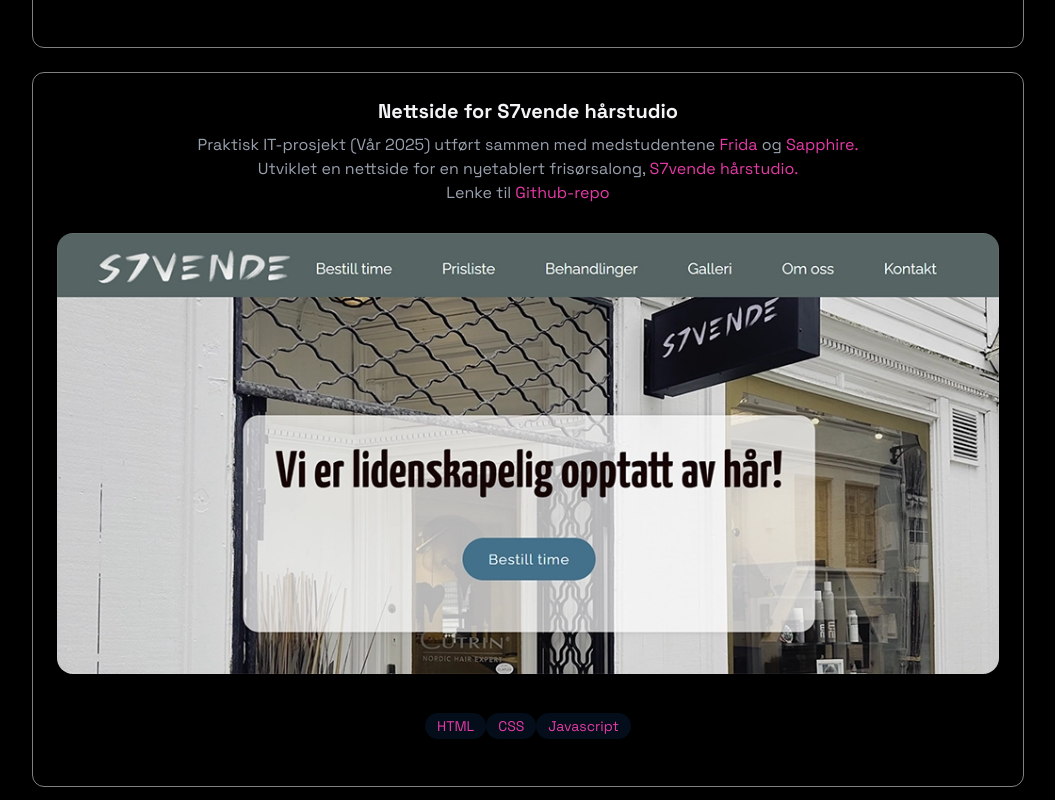
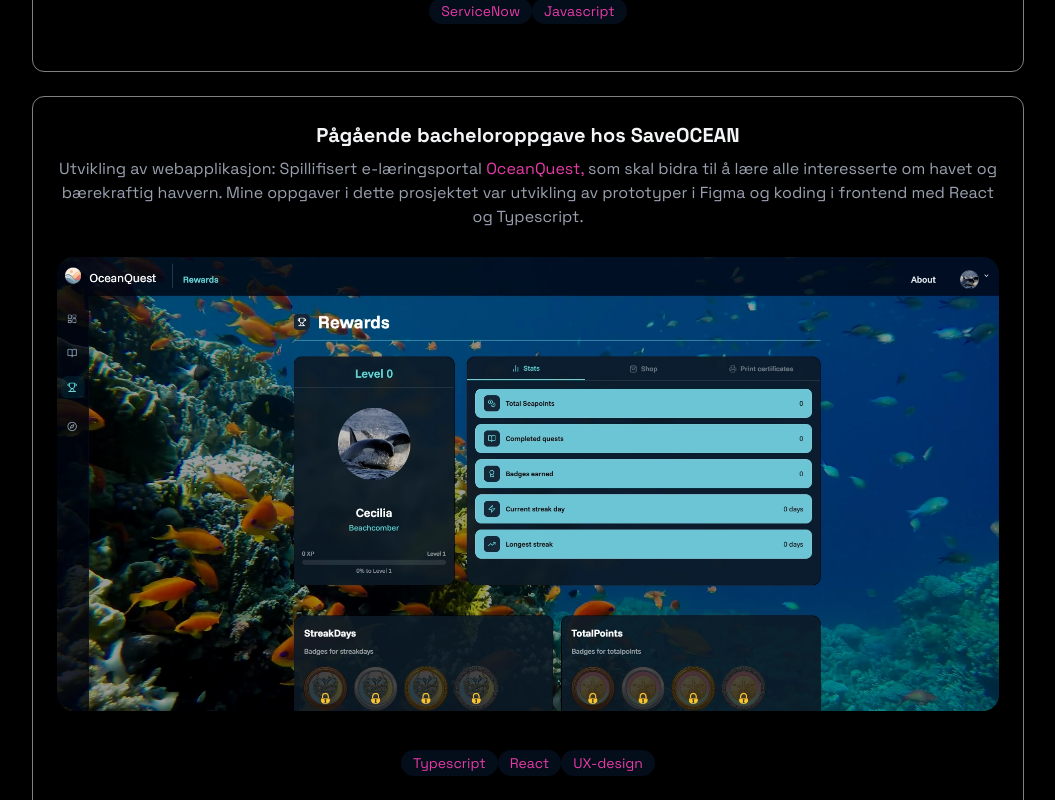
Before and after one commit to csselia/portfolio, a React (Vite) app: page / in a window 1280 px wide. Shown: the part 5080-5880 px from the top of the page, without its empty margins (112-1167 px from the left). Built offline with nearby package versions, Linux system fonts and the light colour scheme.

Commit message:
oppdatert

```diff
--- a/src/components/sections/Projects.jsx
+++ b/src/components/sections/Projects.jsx
@@ -25,6 +25,8 @@
 import afd_21 from '../../assets/afd_21.webp';
 import afd_22 from '../../assets/afd_22.webp';
 import afd_23 from '../../assets/afd_23.webp';
+import afd_24 from '../../assets/afd_24.webp';
+
 
 export const Projects = ()=>{
     return <section id="projects" className="min-h-screen
@@ -45,6 +47,7 @@
                     <p className="text-gray-400 mb-4">Deltok på "Build an App in a Weekend" arrangert av KPMG og ServiceNow. Casen vi valgte var å utvikle en applikasjon som bruker
                       en AI-agent til å automatisere manuelt skjemaarbeid for saksbehandlere hos Direktoratet for strålevern og atomsikkerhet (DSA). I forkant av prosjektet gjennomgikk vi 3 webinarer om ServiceNow-funksjoner.
                       Dette var et gruppeprosjekt, og min oppgave var å sørge for at AI-agenten hentet riktig data fra tabellene slik at den kunne sammenligne det med kravspesifikasjoner og lande på om innsendt materiale skulle godkjennes eller ikke.
+                      Vi endte opp på 2.plass.
                         <div className="grid grid-cols-1 mt-7 gap-6">
                         <img src={afd_23} alt="profilbilde" className="w-400 rounded-2xl mx-auto hover:-translate-y-1 transition"/>
                         <img src={afd_22} alt="profilbilde" className="w-400 rounded-2xl mx-auto hover:-translate-y-1 transition"/>
@@ -63,8 +66,27 @@
                     </div>
 
 
-
-
+                  <div className="p-6 rounded-xl border border-white/50 hover:-translate-y-1
+                hover:shadow-[0_2px_8px_rgba(59,130,2246, 0.1)] transition-all">
+                    <h3 className="text-xl font-bold mb-2">Pågående bacheloroppgave hos SaveOCEAN</h3>
+                    <p className="text-gray-400 mb-4">Utvikling av webapplikasjon: Spillifisert e-læringsportal
+                        <a href="https://saveocean.net/oceanquest/" className="text-[#e73aa7] hover:text-[#fec588]"> OceanQuest, </a>som skal bidra til å lære alle interesserte om havet og bærekraftig havvern.
+                        Mine oppgaver i dette prosjektet var utvikling av prototyper i Figma og koding i frontend med React og Typescript.
+                        <div className="grid grid-cols-1 mt-7 gap-6">
+                        <img src={afd_24} alt="profilbilde" className="w-400 rounded-2xl mx-auto hover:-translate-y-1 transition"/>
+                         </div>
+                    </p>
+                       <div className="p-6">
+                    {["Typescript", "React", "UX-design"].map((tech, key)=>(
+                            <span
+                                    key = {key}
+                                    className="bg-blue-500/10 text-[#e73aa7] hover:text-[#fec588] py-1 px-3 rounded-full text-sm
+                                    hover:bg-blue-500/20 hover:shadow-[0_2px_8px_rgba(59,130,2246, 0.2)] transition">
+                                        {tech}
+                                    </span>
+                    ))}
+                </div>
+                    </div>
 
                   <div className="p-6 rounded-xl border border-white/50 hover:-translate-y-1
                 hover:shadow-[0_2px_8px_rgba(59,130,2246, 0.1)] transition-all">
```
Also changed, not shown: src/assets/afd_24.webp (added).
